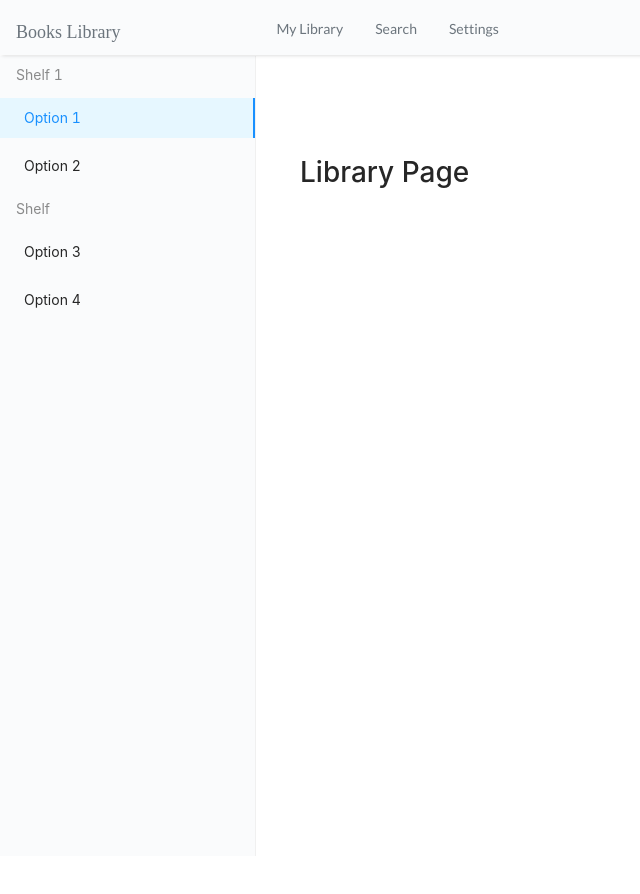
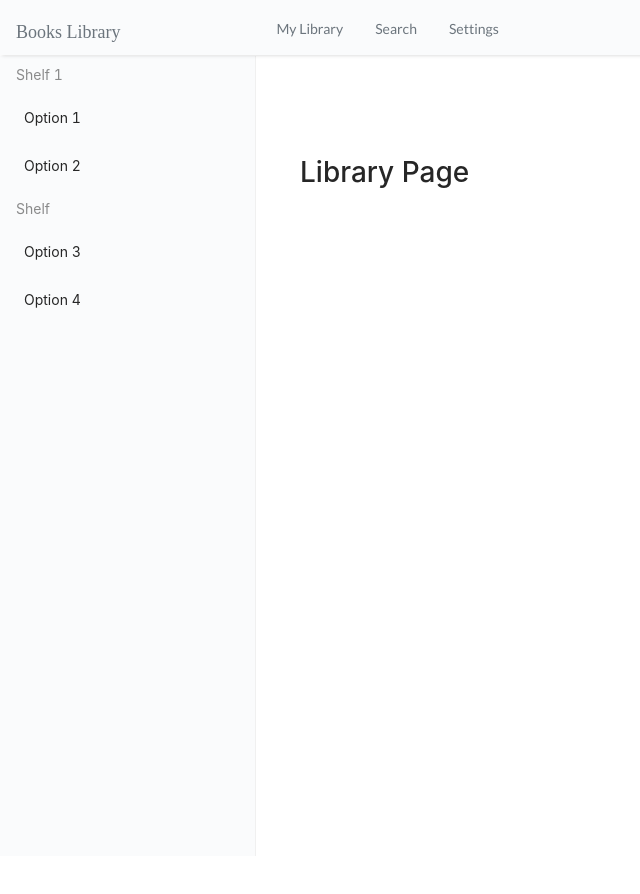
Before and after one commit to danialkhan4/book-library-app, a React (Create React App) app: page / in a window 1280 px wide. Shown: the top 894 px of the page, without its empty margins (0-640 px from the left). Built offline with nearby package versions, Linux system fonts and the light colour scheme.

Commit message:
updated routing, added more comments

```diff
--- a/src/App.js
+++ b/src/App.js
@@ -13,14 +13,13 @@ function App() {
 	return (
 		<Router>
 			<div className="App">
-				<div className="navBar">
-					<div className="navElements">
-						<Link id="title" to ="/">Books Library</Link>
-						<Link to ="/">My Library</Link>
-						<Link to ="/search">Search</Link>
-						<Link to ="/">Settings</Link>
-					</div>
+				<div className="navElements">
+					<Link id="title" to ="/">Books Library</Link>
+					<Link to ="/">My Library</Link>
+					<Link to ="/search">Search</Link>
+					<Link to ="/">Settings</Link>
 				</div>
+
 			</div>
 
 			{/* home page (side bar + library)*/}
--- a/src/components/Sidebar.js
+++ b/src/components/Sidebar.js
@@ -9,8 +9,6 @@ function Sidebar() {
         <div className="sidebar">
             <Menu
                 style={{ width: 256 }}
-                defaultSelectedKeys={['1']}
-                defaultOpenKeys={['sub1']}
                 mode="inline"
                 className="sidebar"
             >
```
